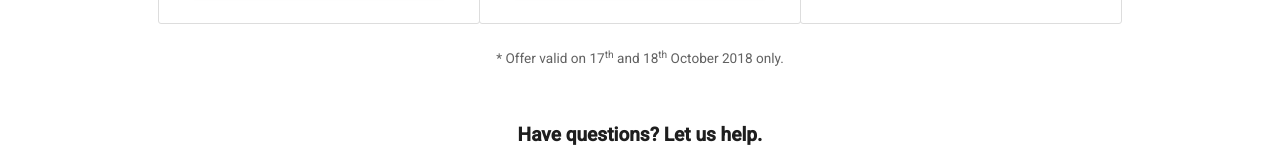
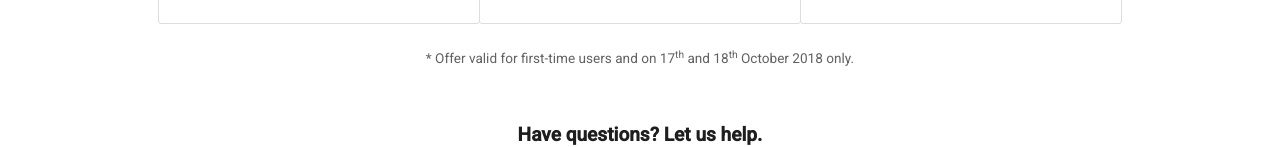
Before and after one commit to Ghaas-agency/fitato-offers, a Gatsby site: page / in a window 1280 px wide. Shown: the part 1680-1827 px from the top of the page. Built offline with nearby package versions, Linux system fonts and the light colour scheme; Gatsby itself is replaced by a stand-in of ours.

Commit message:
content update

```diff
--- a/src/pages/index.js
+++ b/src/pages/index.js
@@ -130,7 +130,7 @@ class OffersPage extends React.Component {
                     </div>
                   </div>
                 </div>
-                <small>* Offer valid on 17<sup>th</sup> and 18<sup>th</sup> October 2018 only.</small>
+                <small>* Offer valid for first-time users and on 17<sup>th</sup> and 18<sup>th</sup> October 2018 only.</small>
 
                 {/* <div className="offers-page-intro__passes-left">
                   <h3>For The First 500 Passes Only</h3>
```
